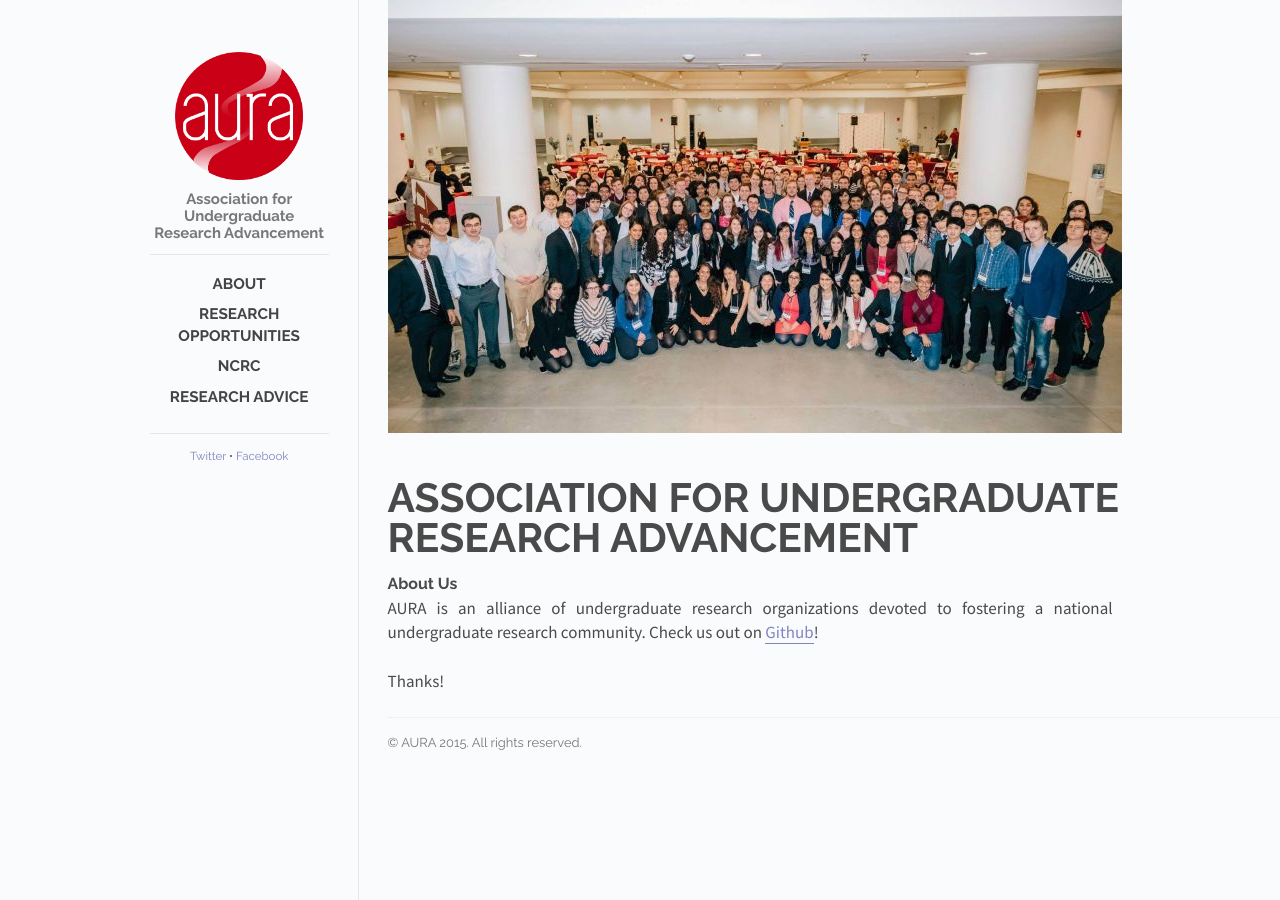
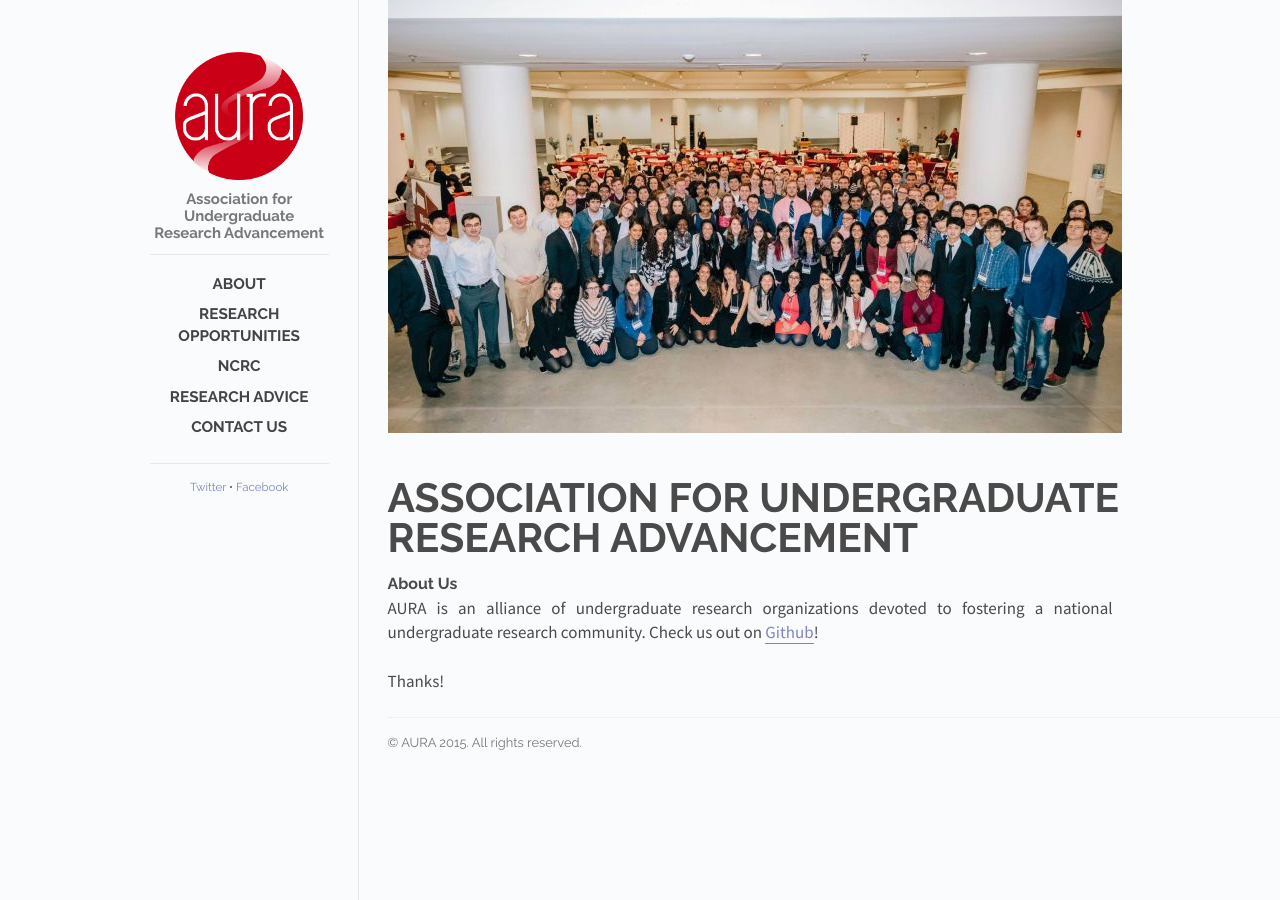
Before and after one commit to kraftp/aura_website, a Jekyll site: the page built from index.html, in a window 1280 px wide. Built offline with Jekyll 4.4.1, drawn with Linux system fonts in a browser that asks for light colours; Markdown is read by kramdown in place of the engine named in the settings; the list of posts is cut into pages by our own code.

Commit message:
Update _config.yml

```diff
--- a/_config.yml
+++ b/_config.yml
@@ -35,5 +35,5 @@
   repo:              https://github.com/kraftp/aura_website
 
 # Pages in website header
-pages_list:       {'About':'/about', 'Research Opportunities':'/research_opportunities', "NCRC":'/NCRC', "Research Advice":'/research_advice'}
+pages_list:       {'About':'/about', 'Research Opportunities':'/research_opportunities', "NCRC":'/NCRC', "Research Advice":'/research_advice', "Contact Us":'/contact_us'}
 home: '/2015-5-19-homepage'
```
